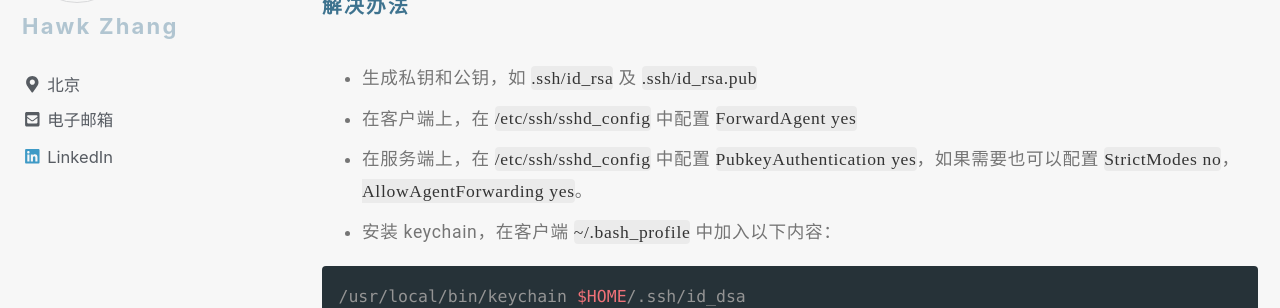
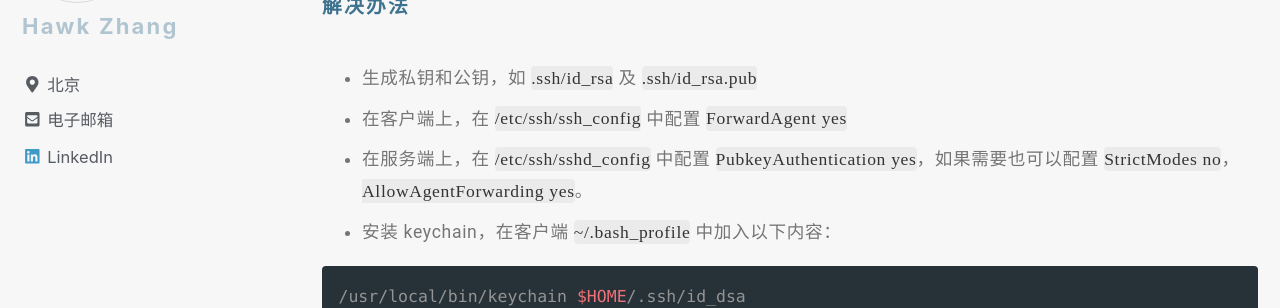
Before and after one commit to narru888/linotes_note, a Jekyll site: the page built from _posts/tools/2015-02-01-security.md, in a window 1280 px wide and 900 px high, scrolled down 2509 px. Shown: the part 151-459 px from the top of the window. Built offline with Jekyll 4.4.1, drawn with Linux system fonts in a browser that asks for light colours; nearby versions of some CDN libraries; a script that is not in the unit is left out; comment, search, counter and statistics services are not loaded.

Commit message:
update on 2018-08-05 21:30:01 CST

```diff
--- a/_posts/tools/2015-02-01-security.md
+++ b/_posts/tools/2015-02-01-security.md
@@ -86,7 +86,7 @@ SSH 协议会使用 **转发客户端** 机制，即 agent forwarding。SSH 客
 ##### 解决办法
 
 * 生成私钥和公钥，如 `.ssh/id_rsa` 及 `.ssh/id_rsa.pub`
-* 在客户端上，在 `/etc/ssh/sshd_config` 中配置 `ForwardAgent yes`
+* 在客户端上，在 `/etc/ssh/ssh_config` 中配置 `ForwardAgent yes`
 * 在服务端上，在 `/etc/ssh/sshd_config` 中配置 `PubkeyAuthentication yes`，如果需要也可以配置 `StrictModes no`，` AllowAgentForwarding yes`。
 * 安装 keychain，在客户端 `~/.bash_profile` 中加入以下内容：
 
```
Also changed, not shown: 1 other file.
